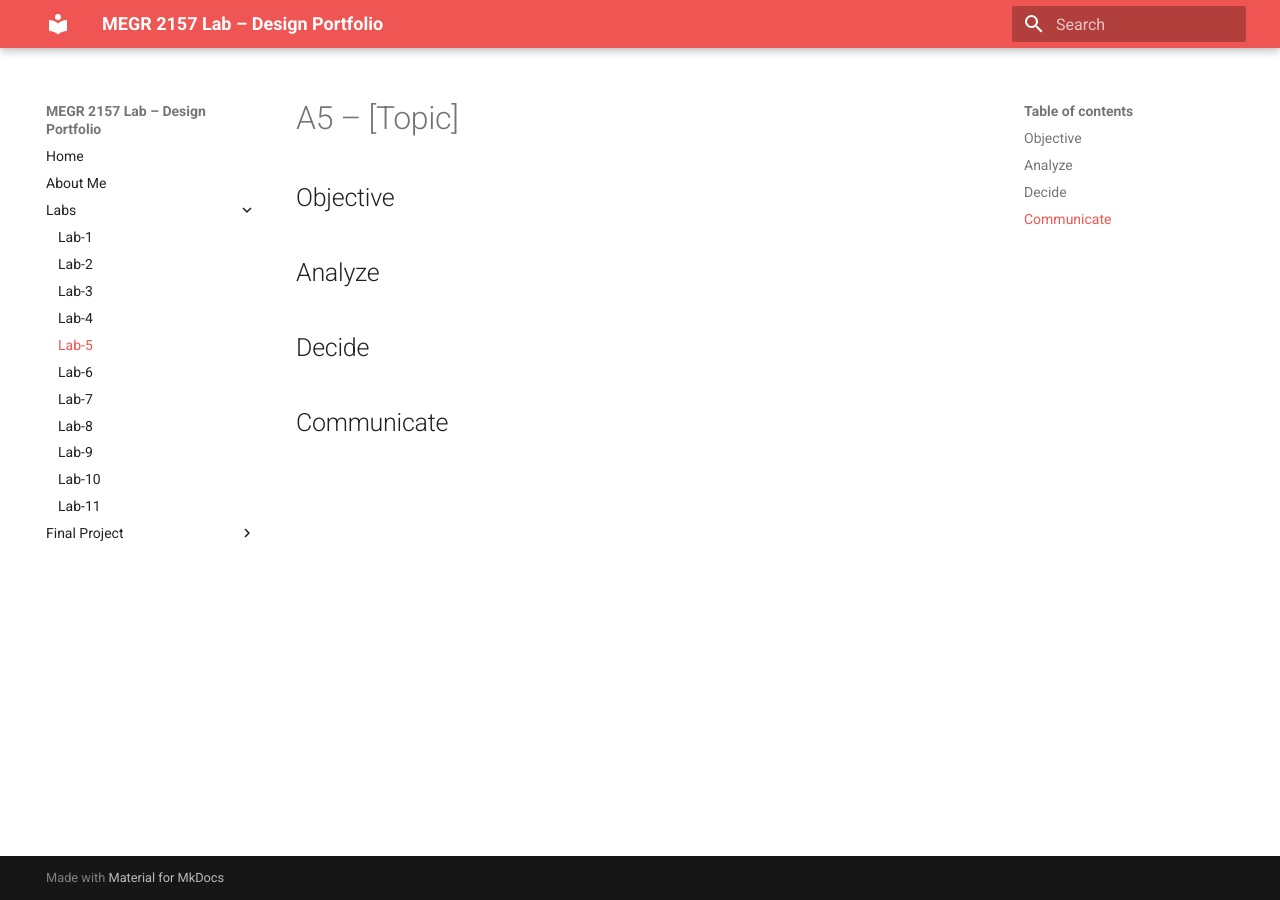
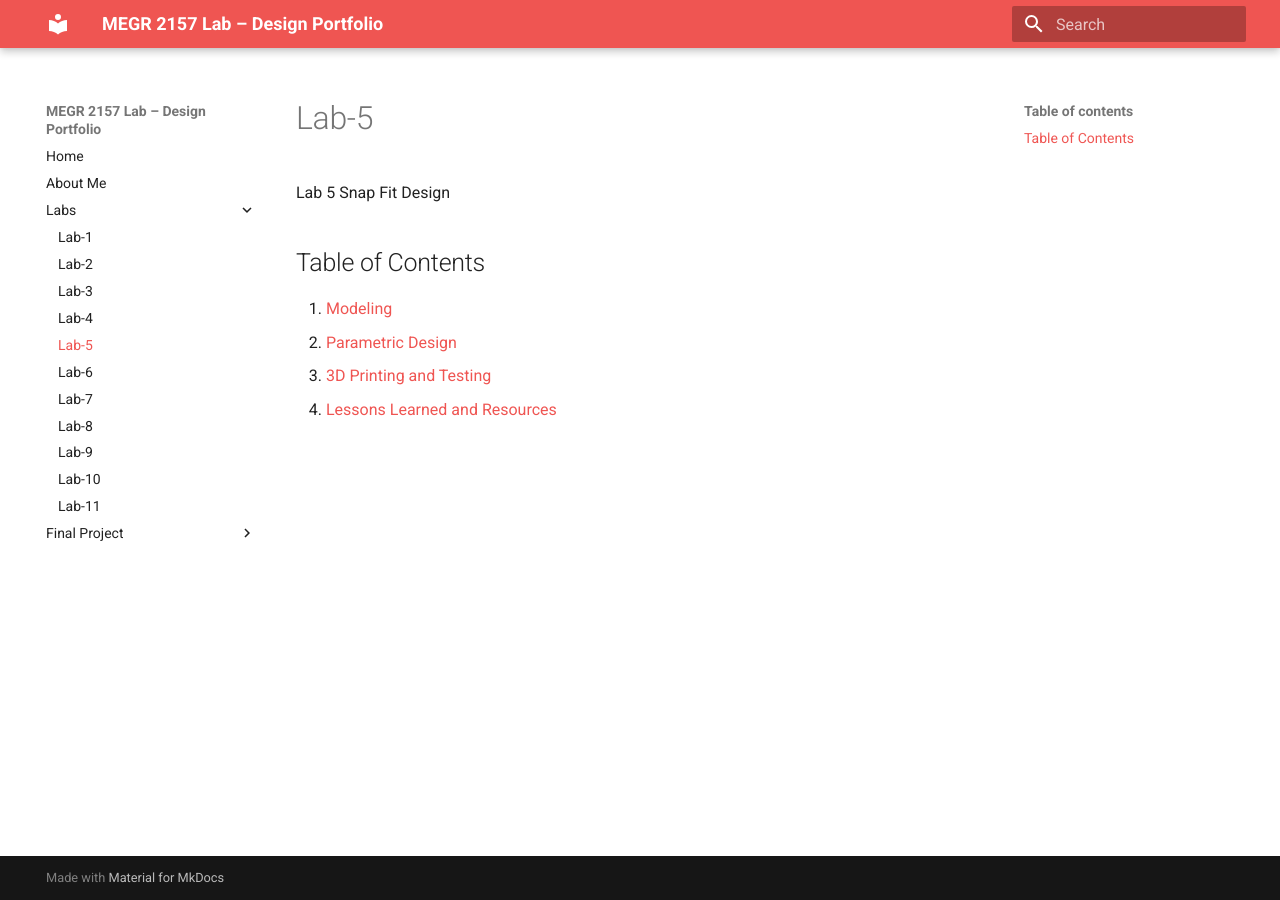
Before and after one commit to BrayanGuzman710/brayan-guzman-portfolio-lab, an MkDocs documentation site: the page built from docs/Labs/L05/index.md, in a window 1280 px wide. Built offline with MkDocs 1.6.1 and Material for MkDocs 9.7.7, drawn with Linux system fonts in a browser that asks for light colours.

Commit message:
Update index.md

```diff
--- a/docs/Labs/L05/index.md
+++ b/docs/Labs/L05/index.md
@@ -1,12 +1,7 @@
-# A5 – [Topic]
+Lab 5 Snap Fit Design
 
-## Objective
-
-
-## Analyze
-
-
-## Decide
-
-
-## Communicate
+## Table of Contents
+1. [Modeling](#modeling)
+2. [Parametric Design](#parametric-design)
+3. [3D Printing and Testing](#3d-printing-and-testing)
+4. [Lessons Learned and Resources](#lessons-learned-and-resources)
```
